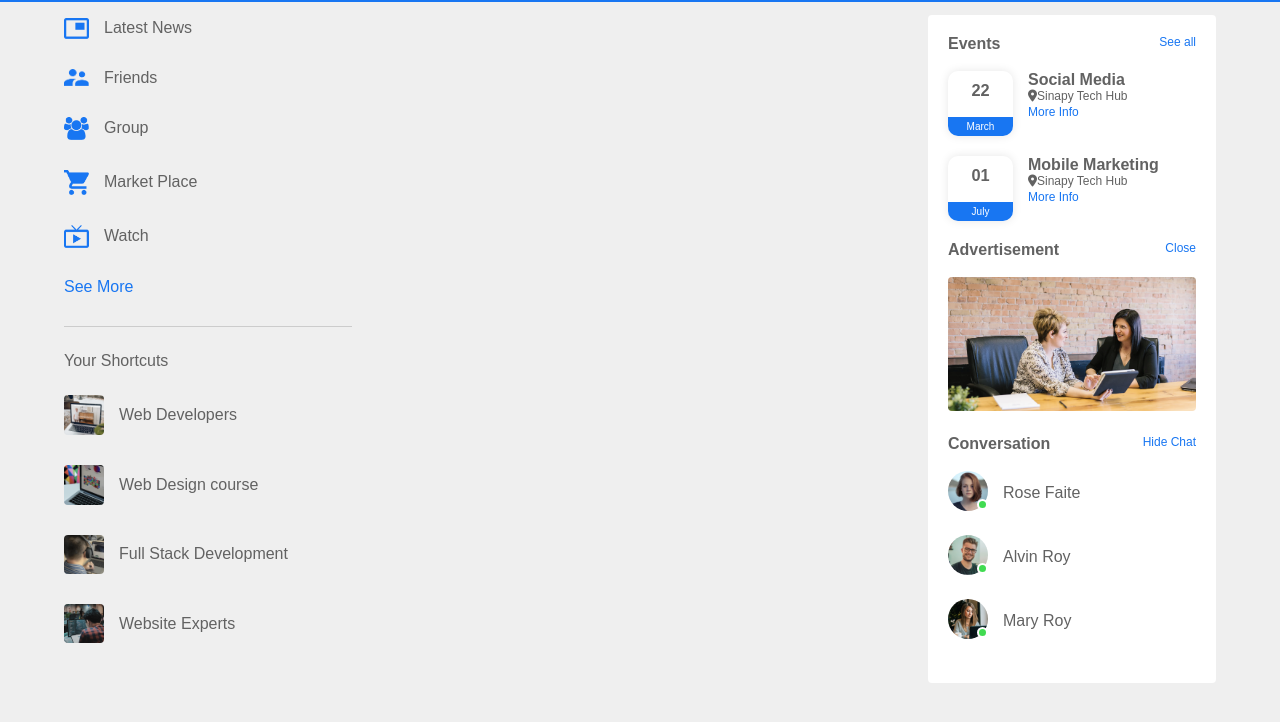
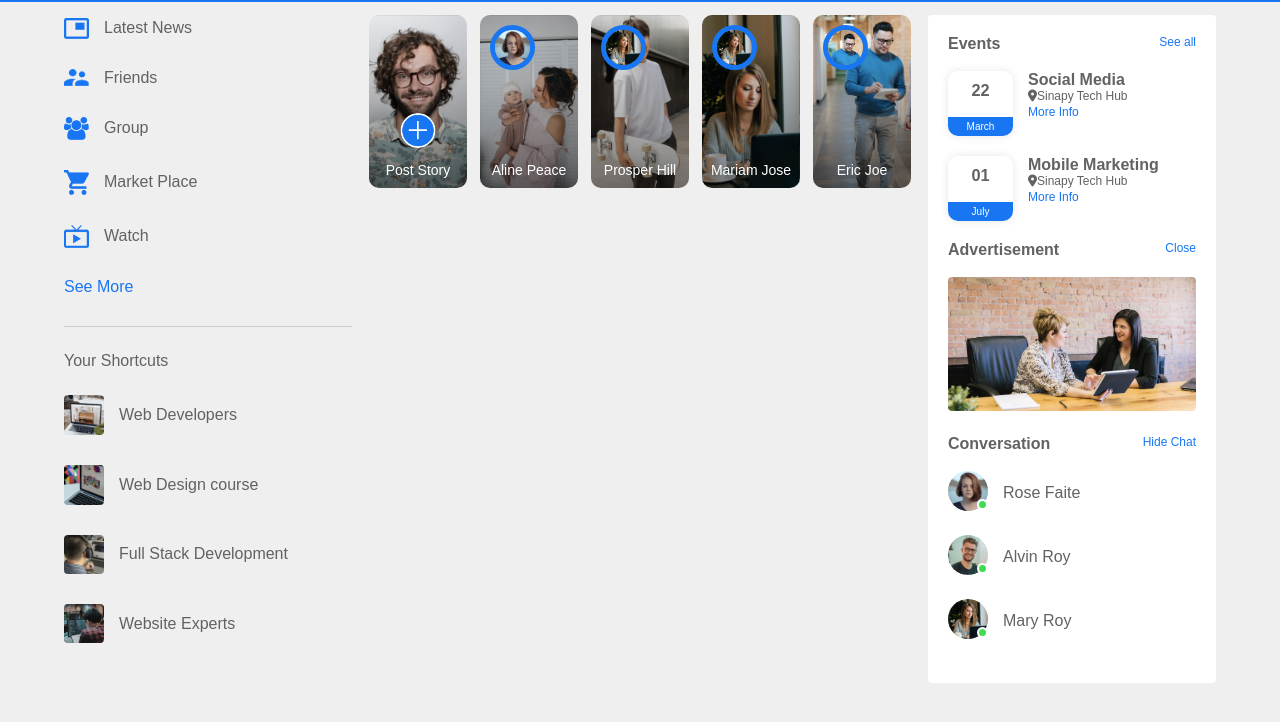
Before and after one commit to Kwizera123/social_website_FB-FrontEnd, a plain HTML site: page index.html in a window 1280 px wide. Shown: the part 52-774 px from the top of the page. Drawn offline with Linux system fonts and the light colour scheme.

Commit message:
SinapyBook Story function added successfully

```diff
--- a/index.html
+++ b/index.html
@@ -49,7 +49,33 @@
       </div>
     </div>
        <!-- ------------- main-content--------------- -->
-    <div class="main-content"></div>
+    <div class="main-content">
+
+      <div class="story-gallery">
+        <div class="story story1">
+          <img src="images/upload.png">
+          <p>Post Story</p>
+        </div>
+                <div class="story story2">
+          <img src="images/member-1.png">
+          <p>Aline Peace</p>
+        </div>
+                <div class="story story3">
+          <img src="images/member-3.png">
+          <p>Prosper Hill</p>
+        </div>
+        <div class="story story4">
+          <img src="images/member-3.png">
+          <p>Mariam Jose</p>
+        </div>
+                <div class="story story5">
+          <img src="images/member-4.png">
+          <p>Eric Joe</p>
+        </div>
+      </div>
+
+
+    </div>
        <!-- ------------- right-sidebar--------------- -->
     <div class="right-sidebar">
       <div class="sidebar-title">
--- a/style.css
+++ b/style.css
@@ -207,3 +207,60 @@ nav{
   top: unset;
   bottom: 5px;
 }
+.story-gallery{
+  display: flex;
+  justify-content: space-between;
+  margin-bottom: 20px;
+}
+.story{
+  flex-basis: 18%;
+  padding-top: 32%;
+  position: relative;
+  background-size: cover;
+  border-radius: 10px;
+}
+.story img{
+  position: absolute;
+  width: 45px;
+  border-radius: 50%;
+  top: 10px;
+  left: 10px;
+  border: 5px solid #1876f2;
+}
+.story p{
+  position: absolute;
+  bottom: 10px;
+  width: 100%;
+  text-align: center;
+  color: #fff;
+  font-size: 14px;
+}
+.story1{
+   background-image: linear-gradient(transparent, rgba(0,0,0,0.5)), url(images/status-1.png);
+  background-position: center;
+}
+
+.story2{
+   background-image: linear-gradient(transparent, rgba(0,0,0,0.5)), url(images/status-2.png);
+  background-position: center;
+}
+.story3{
+   background-image: linear-gradient(transparent, rgba(0,0,0,0.5)), url(images/status-3.png);
+  background-position: center;
+}
+.story4{
+   background-image: linear-gradient(transparent, rgba(0,0,0,0.5)), url(images/status-4.png);
+  background-position: center;
+}
+.story5{
+   background-image: linear-gradient(transparent, rgba(0,0,0,0.5)), url(images/status-5.png);
+  background-position: center;
+}
+.story.story1 img{
+  top: unset;
+  left: 50%;
+  bottom: 40px;
+  transform: translateX(-50%);
+  border: 0;
+  width: 35px;
+}
```
